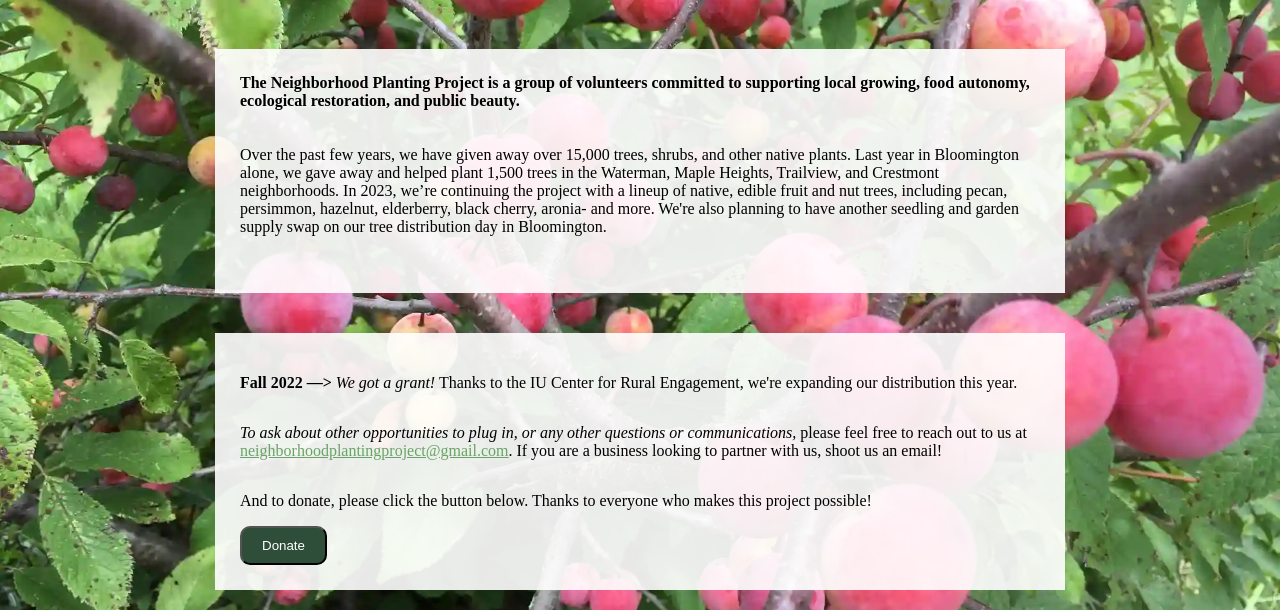
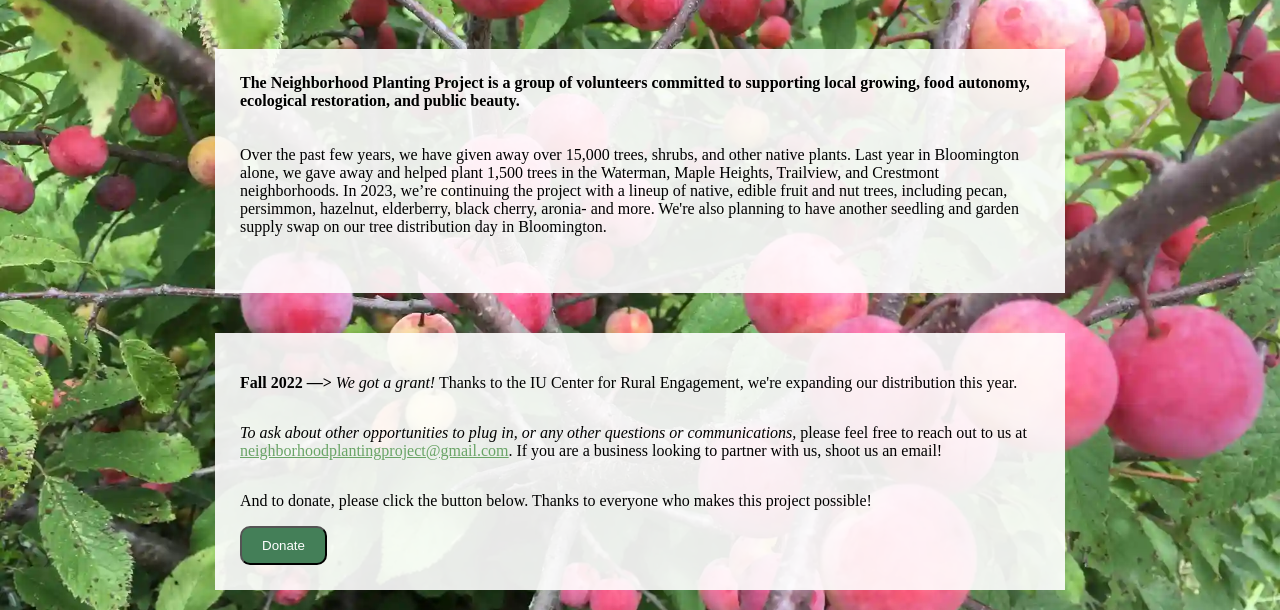
Before and after one commit to k-weinberg/NPP, a plain HTML site: page index.html in a window 1280 px wide. In both pictures the pointer is over the button "Donate". Shown: the part 201-811 px from the top of the page. Drawn offline with Linux system fonts and the light colour scheme.

Commit message:
Update styles.css

```diff
--- a/styles.css
+++ b/styles.css
@@ -49,7 +49,7 @@ button {
 }
 
 button:hover {
-  background-color: rgb(47, 78, 58);
+  background-color: rgb(68, 127, 88);
   color: white;
   border-radius: 10px;
   transition: 1s;
```
